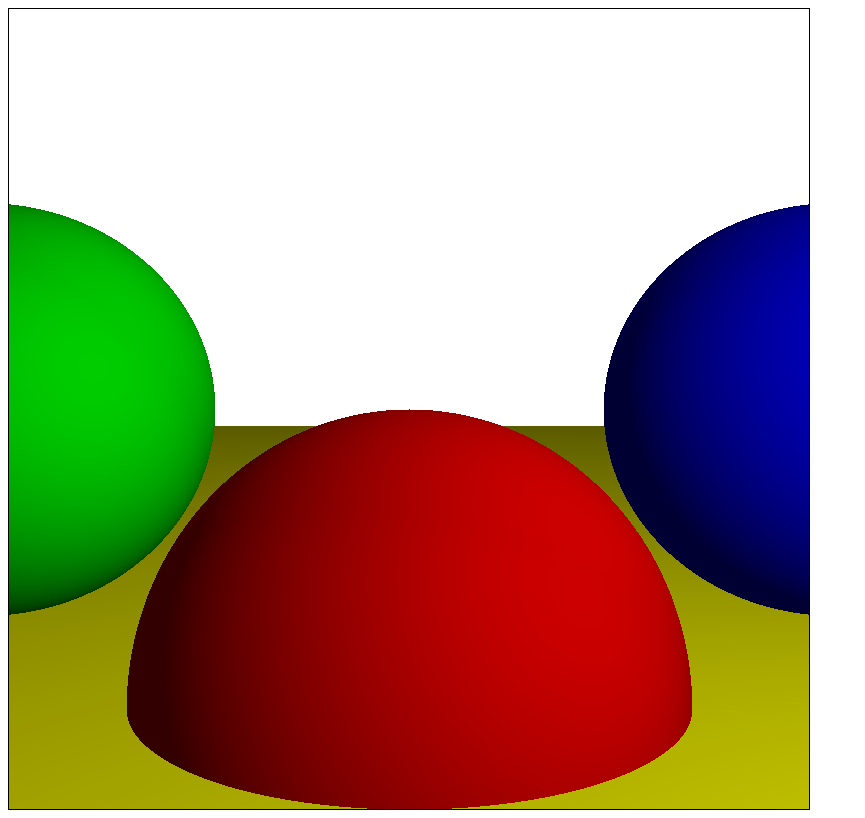
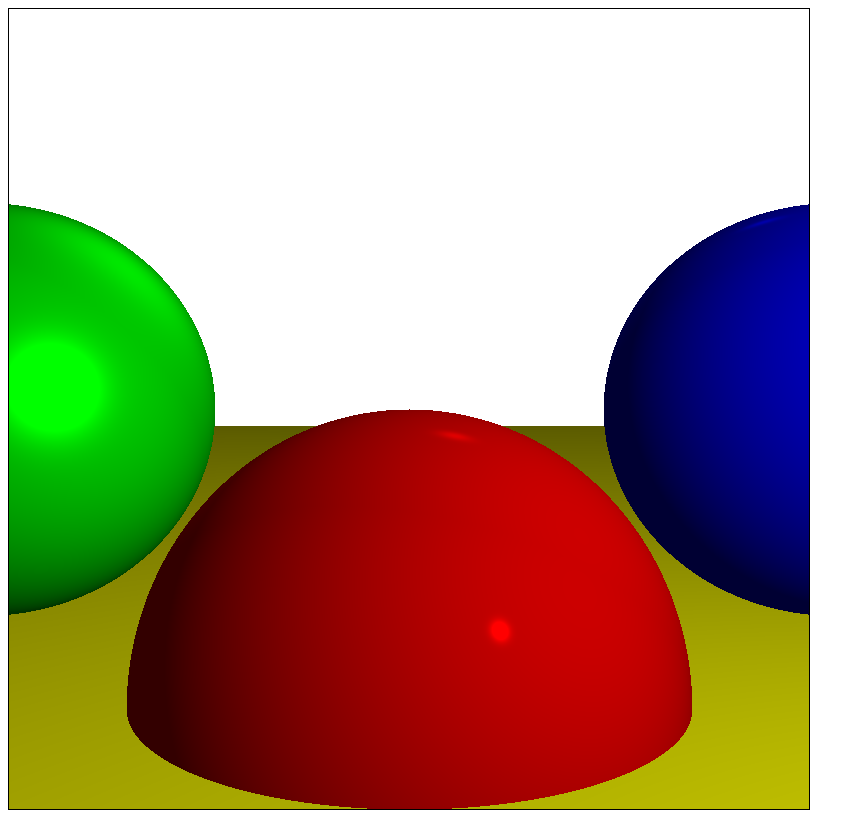
Before and after one commit to AnuarTB/graphico, a plain HTML site: page index.html in a window 1280 px wide. Shown: the whole page, without its empty margins (0-865 px from the left). Drawn offline with Linux system fonts and the light colour scheme.

Commit message:
implemented specular lighting

```diff
--- a/index.html
+++ b/index.html
@@ -3,5 +3,5 @@
 </head>
 <body>
     <canvas id="canvas" style="border: 1px solid black;"></canvas>
-    <script type="text/javascript" src="raytracer2.js"></script>
+    <script type="text/javascript" src="raytracer3.js"></script>
 </body>
--- a/raytracer3.js
+++ b/raytracer3.js
@@ -38,15 +38,6 @@ function putPixel(x, y, col){
   img_data.data[ind + 3] = 255;
 }
 
-//Make matrix of dimensions n * m
-function makeMatrix(n, m){
-  var ret = new Array(n);
-  for(let i = 0; i < n; ++i){
-    ret[i] = new Array(m);
-  }
-  return ret;
-}
-
 //Class for 3D vectors
 class Vec3 {
   constructor(x, y, z) {
@@ -83,10 +74,11 @@ function cross(a, b){
 
 //Class for the sphere
 class Sphere {
-  constructor(pos, r, color) {
+  constructor(pos, r, color, specular) {
     this.pos = pos;
     this.r = r;
     this.color = color;
+    this.specular = specular;
     this.intersection = function (p, d) {
       var tmp = sub(p, this.pos);
       var a = dot(d, d);
@@ -152,10 +144,26 @@ function solveQuadraticEquation(a, b, c){
 
 //Inits scene with objects
 function initScene(){
-  scene_objs.push(new Sphere(new Vec3(0, -1, 3), 1, new Vec3(255, 0, 0)));
-  scene_objs.push(new Sphere(new Vec3(2, 0, 4), 1, new Vec3(0, 0, 255)));
-  scene_objs.push(new Sphere(new Vec3(-2, 0, 4), 1, new Vec3(0, 255, 0)));
-  scene_objs.push(new Sphere(new Vec3(0, -5001, 0), 5000, new Vec3(255, 255, 0)));
+  scene_objs.push(new Sphere(
+    new Vec3(0, -1, 3),
+    1,
+    new Vec3(255, 0, 0),
+    500));
+  scene_objs.push(new Sphere(
+    new Vec3(2, 0, 4),
+    1,
+    new Vec3(0, 0, 255),
+    500));
+  scene_objs.push(new Sphere(
+    new Vec3(-2, 0, 4),
+    1,
+    new Vec3(0, 255, 0),
+    10));
+  scene_objs.push(new Sphere(
+    new Vec3(0, -5001, 0),
+    5000,
+    new Vec3(255, 255, 0),
+    1000));
 
   scene_lights.push(new Light(LIGHT_TYPE.ambient, 0.2));
   scene_lights.push(new Light(LIGHT_TYPE.point, 0.6, new Vec3(2, 1, 0)));
@@ -187,10 +195,13 @@ function determineColorOfPixel(x, y){
   }
   var collision_point = add(origin, ray_vect.scale(pixel_dist));
   var normal_vec = sub(collision_point, scene_objs[closest_obj_id].pos);
-  normal_vec.scale(1 / normal_vec.len()); //normalize to unit length
+  normal_vec = normal_vec.scale(1 / normal_vec.len()); //normalize to unit length
   var total_intensity = 0;
   for(let i = 0; i < scene_lights.length; ++i){
-    total_intensity += scene_lights[i].calc_diffuse_intensity(normal_vec, collision_point);
+    total_intensity += scene_lights[i].calc_intensity(
+      normal_vec,
+      collision_point,
+      scene_objs[closest_obj_id].specular);
   }
   return scene_objs[closest_obj_id].color.scale(total_intensity);
 }
```
